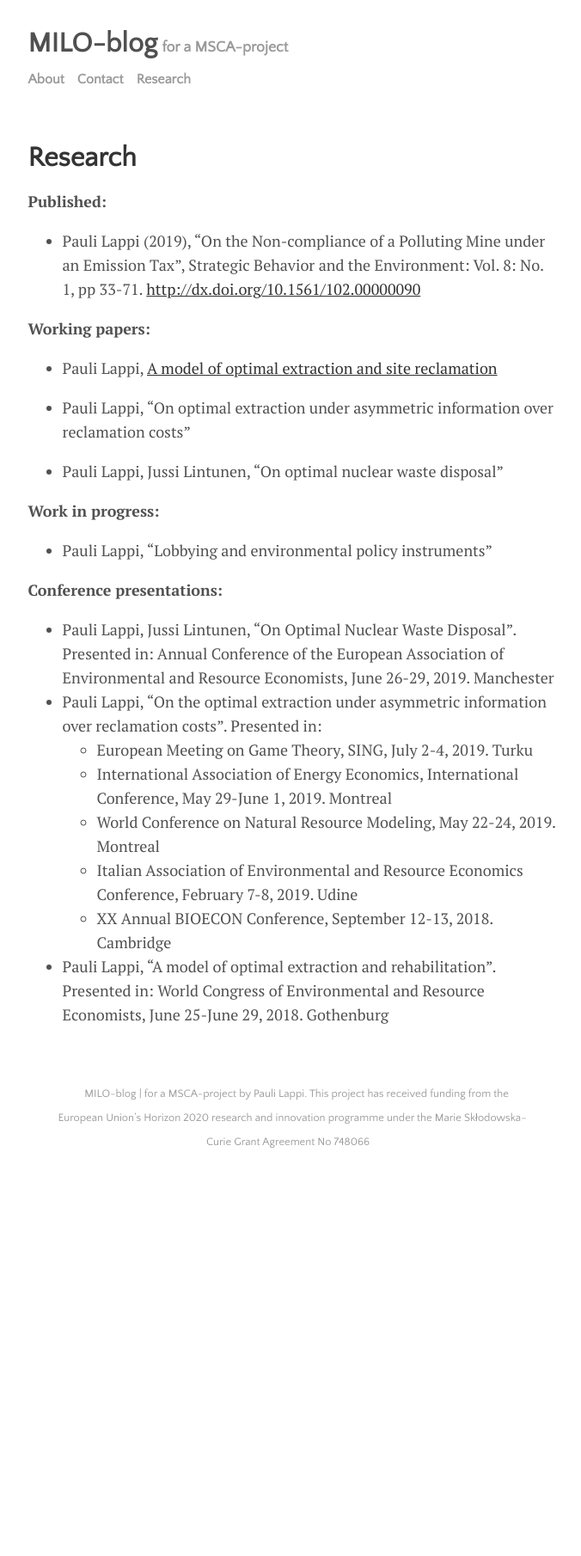
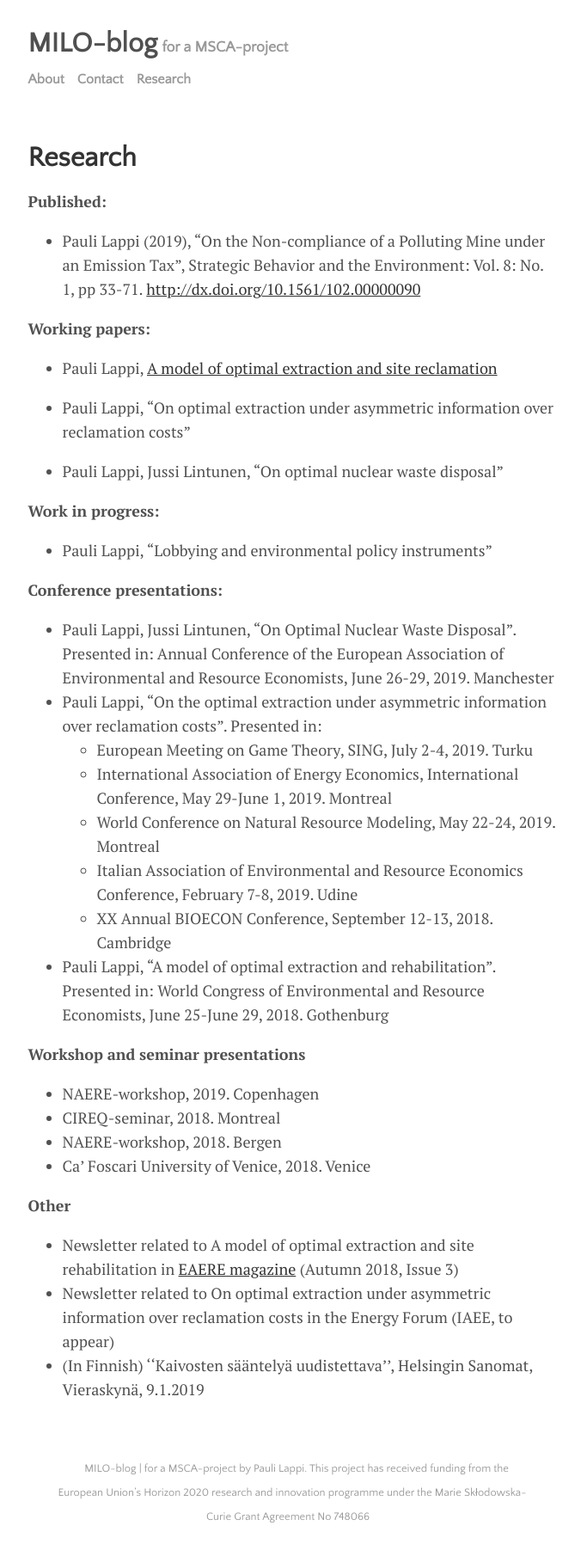
Before and after one commit to plappi/Milo, a Jekyll site: the page built from menu/research.md, in a window 1280 px wide. Shown: the whole page at 86% size, without its empty margins (300-976 px from the left). Built offline with Jekyll 4.4.1, drawn with Linux system fonts in a browser that asks for light colours; nearby versions of some CDN libraries; before the commit the page ends 1374 px from its top, so only the background shows below that.

Commit message:
Update research.md
Workshops, seminars, other

```diff
--- a/menu/research.md
+++ b/menu/research.md
@@ -29,3 +29,16 @@ title: Research
 	* 	Italian Association of Environmental and Resource Economics Conference, February 7-8, 2019. Udine
 	* 	XX Annual BIOECON Conference, September 12-13, 2018. Cambridge
 *  Pauli Lappi, "A model of optimal extraction and rehabilitation". Presented in: World Congress of Environmental and Resource Economists, June 25-June 29, 2018. Gothenburg
+
+**Workshop and seminar presentations**
+
+* NAERE-workshop, 2019. Copenhagen
+* CIREQ-seminar, 2018. Montreal
+* NAERE-workshop, 2018. Bergen
+* Ca' Foscari University of Venice, 2018. Venice
+
+**Other**
+
+* Newsletter related to A model of  optimal extraction and site rehabilitation in [EAERE magazine](https://www.eaere.org/wp-content/uploads/2019/03/EAERE-Magazine_n.3-Fall-2018.pdf) (Autumn 2018, Issue 3)
+* Newsletter related to On optimal extraction under asymmetric information over reclamation costs in the Energy Forum (IAEE, to appear)
+* (In Finnish) ''Kaivosten sääntelyä uudistettava'', Helsingin Sanomat, Vieraskynä, 9.1.2019
```
